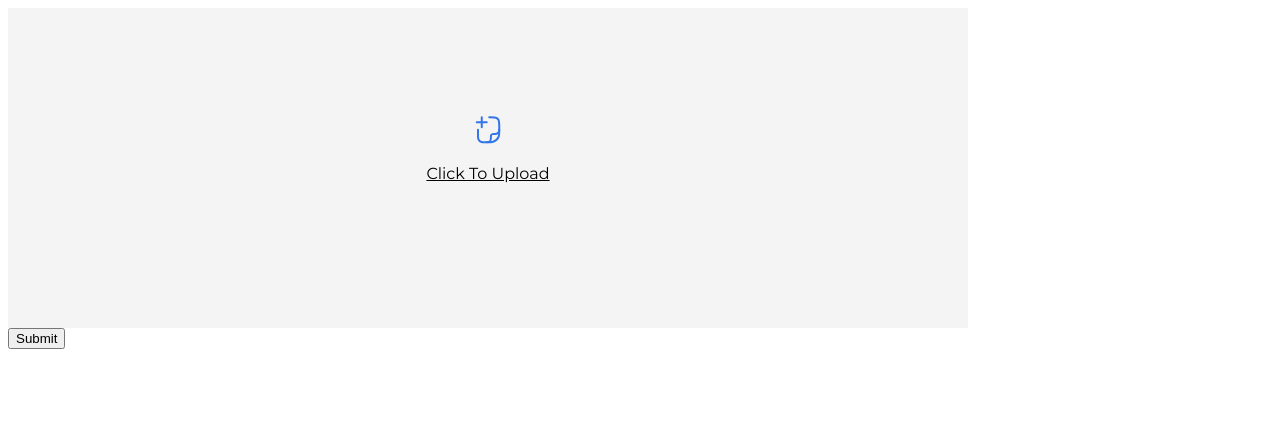
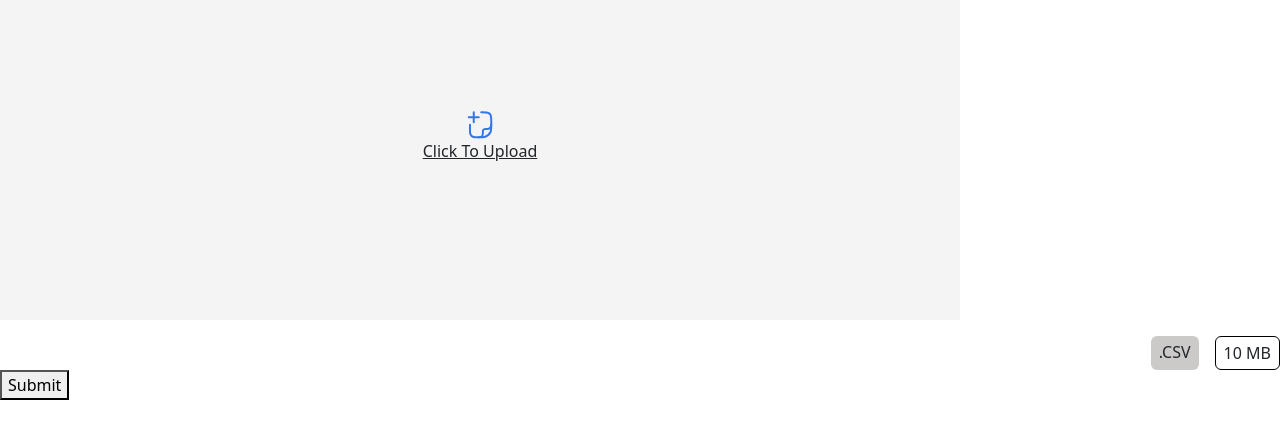
Before and after one commit to roja-cherry/innovator_quiz, a React (Vite) app: page / in a window 1280 px wide. Shown: the top 438 px of the page. Built offline with nearby package versions, Linux system fonts and the light colour scheme.

Commit message:
bootsrap and file methods

```diff
--- a/package.json
+++ b/package.json
@@ -11,6 +11,7 @@
   },
   "dependencies": {
     "axios": "^1.9.0",
+    "bootstrap": "^5.3.5",
     "react": "^19.0.0",
     "react-dom": "^19.0.0",
     "react-router-dom": "^7.5.3",
--- /dev/null
+++ b/src/api/apiService.js
@@ -0,0 +1,9 @@
+import { axiosInstance } from "./axiosInstance";
+
+export const createQuiz = (formData) => {
+  return axiosInstance.post("/quiz", formData, {
+    headers: {
+      "Content-Type": "multipart/form-data",
+    },
+  });
+};
--- a/src/api/axiosInstance.js
+++ b/src/api/axiosInstance.js
@@ -2,5 +2,4 @@ import axios from "axios";
 
 export const axiosInstance = axios.create({
     baseURL: "http://localhost:8080",
-
 })
--- a/src/components/CreateQuizForm.jsx
+++ b/src/components/CreateQuizForm.jsx
@@ -1,5 +1,6 @@
 import React, { useState } from "react";
 import FileUpload from "./file-upload/FileUpload";
+import { createQuiz } from "../api/apiService";
 
 const CreateQuizForm = () => {
   const [excelFile, setExcelFile] = useState({});
@@ -11,12 +12,23 @@ const CreateQuizForm = () => {
       alert("Max allowed size is 10MB");
       return;
     }
-
     setExcelFile(file);
   };
 
-  const handleSubmit = (e) => {
+  const handleSubmit = async (e) => {
     e.preventDefault();
+    console.log(excelFile);
+
+    const formData = new FormData();
+    formData.set("file", excelFile);
+    formData.set("title", "Sample Title");
+    formData.set("duration", 30);
+
+    try {
+      const res = await createQuiz(formData);
+    } catch (err) {
+      console.log(err);
+    }
   };
 
   return (
--- a/src/components/file-upload/FileUpload.jsx
+++ b/src/components/file-upload/FileUpload.jsx
@@ -1,8 +1,16 @@
+import { useState } from "react";
 import "./FileUpload.scss";
 
-const FileUpload = ({handleFileChange}) => {
+const FileUpload = ({ handleFileChange }) => {
+  const [file, setFile] = useState({})
+
+  const handleChange = e => {
+    setFile(e.target?.files[0])
+    handleFileChange(e)
+  }
 
   return (
+    <>
       <label htmlFor="file" className="file-upload-container">
         <div className="box">
           <svg
@@ -36,14 +44,25 @@ const FileUpload = ({handleFileChange}) => {
           <p>Click To Upload</p>
         </div>
         <input
-        onChange={handleFileChange}
+          onChange={handleChange}
           type="file"
           name="file"
           id="file"
+          accept=".csv"
           required
           style={{ visibility: "hidden" }}
         />
       </label>
+      <div className="file-name-file-condition">
+        <div>
+          <p>{file?.name}</p>
+        </div>
+        <div className="file-type-size">
+          <span>.CSV</span>
+          <span>10 MB</span>
+        </div>
+      </div>
+    </>
   );
 };
 
--- a/src/components/file-upload/FileUpload.scss
+++ b/src/components/file-upload/FileUpload.scss
@@ -15,3 +15,28 @@
     }
   }
 }
+
+.file-name-file-condition {
+  display: flex;
+  justify-content: space-between;
+
+  .file-type-size {
+    display: flex;
+    column-gap: 1rem;
+    margin-top: 1rem;
+
+    span {
+      padding: 0.25rem 0.5rem;
+      border-radius: 6px;
+
+      &:first-child {
+        background-color: rgb(204, 201, 201);
+      }
+
+      &:last-child {
+        background-color: rgb(255, 254, 254);
+        border: 1px solid #000;
+      }
+    }
+  }
+}
```
Also changed, not shown: src/main.jsx (+7 -7 lines), 1 other file (tests, documents, lock files or other folders).
